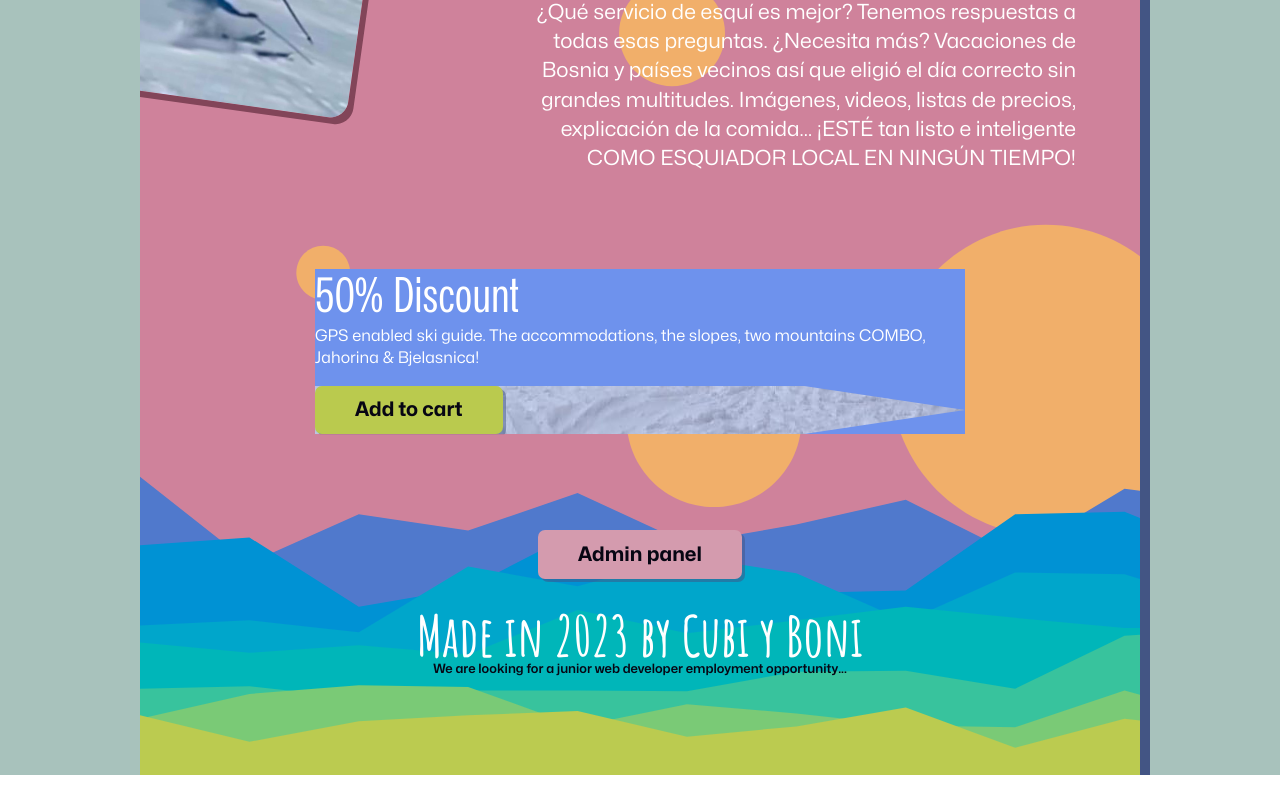
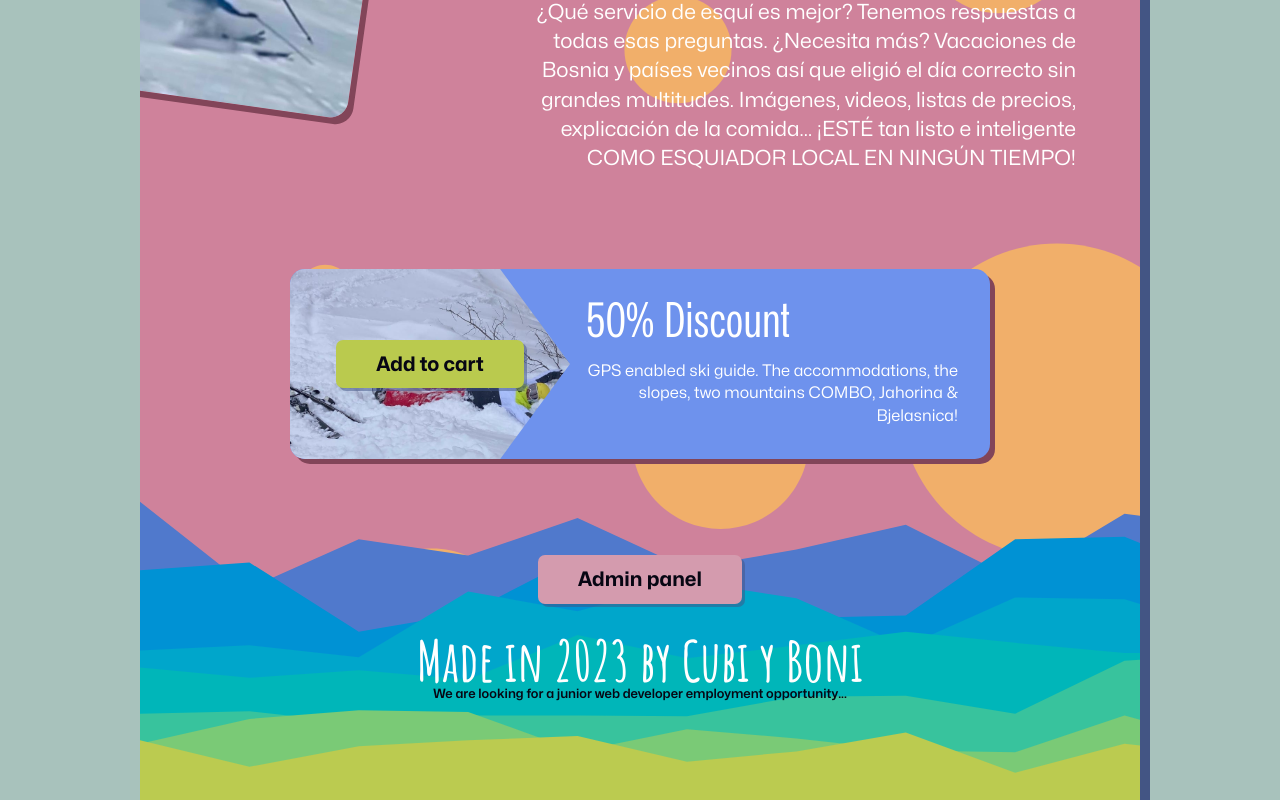
Before and after one commit to drkedrkedjon/sarajevo-tours-react, a React (Vite) app: page /products/1 in a window 1280 px wide. Shown: the part 1404-2204 px from the top of the page. Before the commit the page ends 2179 px from the top, so only its background shows below. Built offline with nearby package versions, Linux system fonts and the light colour scheme.

Commit message:
Banner Component finished

```diff
--- a/css-styles.css
+++ b/css-styles.css
@@ -157,6 +157,12 @@ meter {
 }
 .text-shadow-pink {
   text-shadow: 5px 5px 0px hsl(var(--shadow-pink));
+}
+.box-shadow-blue {
+  box-shadow: 5px 5px 0px hsl(var(--shadow-blue));
+}
+.box-shadow-pink {
+  box-shadow: 5px 5px 0px hsl(var(--shadow-pink));
 }
 
 /* ************************************** */
@@ -336,7 +342,6 @@ body,
 
 .hero-plate {
   background-color: hsl(var(--color-green));
-  box-shadow: 5px 5px 0 hsl(var(--shadow-pink));
   border-radius: 15px;
   transform: rotate(5deg);
   z-index: 10;
@@ -668,20 +673,69 @@ body,
 /* ************************************** */
 
 .banner-container {
-  max-width: min(90%, 650px);
+  max-width: min(90%, 700px);
   margin-inline: auto;
+  container-type: inline-size;
 }
 .banner-aside {
   display: flex;
   flex-direction: column;
   gap: 1rem;
+  border-radius: 15px;
+  overflow: hidden;
+  box-shadow: 5px 5px 0 hsl(var(--shadow-pink));
+}
+.banner-aside-blue {
+  background-color: hsl(var(--color-blue));
+  color: hsl(var(--color-white));
+}
+.banner-aside-white {
+  background-color: hsl(var(--color-white));
+  color: hsl(var(--color-black));
+}
+.banner-aside-text {
+  display: flex;
+  flex-direction: column;
+  justify-content: space-between;
+  text-align: center;
+  padding: 2rem;
 }
 .banner-aside h4 {
   font-size: 3rem;
   font-stretch: 75%;
+  line-height: 0.9;
 }
+
 .btn-img-container {
-  clip-path: polygon(0% 0%, 75% 0%, 100% 50%, 75% 100%, 0% 100%);
+  clip-path: polygon(0 25%, 50% 0, 100% 25%, 100% 100%, 0 100%);
+  display: grid;
+  place-content: center;
+  padding: 5rem 3rem 3rem;
+  background-position: bottom;
+  background-size: cover;
+}
+
+@container (min-width: 37rem) {
+  .banner-aside {
+    flex-direction: row-reverse;
+    gap: 0;
+  }
+  .banner-aside-text {
+    gap: 1rem;
+    flex: 3 1 0;
+    padding: 2rem 2rem 2rem 1rem;
+  }
+  .banner-aside-text h4 {
+    text-align: start;
+  }
+  .banner-aside-text p {
+    text-align: end;
+  }
+  .btn-img-container {
+    clip-path: polygon(0% 0%, 75% 0%, 100% 50%, 75% 100%, 0% 100%);
+    padding: 1rem;
+    flex: 2 1 0;
+  }
 }
 
 /* ************************************** */
--- a/src/components/Banner.jsx
+++ b/src/components/Banner.jsx
@@ -2,14 +2,12 @@
 import React from "react";
 
 export default function Banner({ bannerType }) {
+  // eslint-disable-next-line no-unused-vars
   const { color, title, description, imgUrl, productId } = bannerType;
   return (
     <div className="banner-container">
-      <aside
-        className="banner-aside"
-        style={{ backgroundColor: `hsl(var(--color-${color}))` }}
-      >
-        <div className="color-white">
+      <aside className={`banner-aside banner-aside-${color}`}>
+        <div className="banner-aside-text">
           <h4>{title}</h4>
           <p>{description}</p>
         </div>
@@ -17,7 +15,7 @@ export default function Banner({ bannerType }) {
           className="btn-img-container"
           style={{ backgroundImage: `url(${imgUrl})` }}
         >
-          <button className="btn btn-green">Add to cart</button>
+          <button className="btn btn-green color-black">Add to cart</button>
         </div>
       </aside>
     </div>
--- a/src/components/Hero.jsx
+++ b/src/components/Hero.jsx
@@ -5,7 +5,7 @@ export default function Hero() {
   return (
     <div className="hero-container">
       <div className="hero-grid">
-        <div className="hero-plate"></div>
+        <div className="hero-plate box-shadow-blue"></div>
         <div className="hero-text">
           <h2 className="ff-title color-white text-stroke">
             Best adventure gps guides in and around the city of:
--- a/src/components/HeroProduct.jsx
+++ b/src/components/HeroProduct.jsx
@@ -5,7 +5,7 @@ export default function HeroProduct({ title, text, price }) {
   return (
     <div className="hero-container">
       <div className="hero-grid">
-        <div className="hero-plate"></div>
+        <div className="hero-plate box-shadow-pink"></div>
         <div className="hero-text">
           <h2 className="ff-title color-white text-stroke">{text}</h2>
           <h2 className="ff-title color-blue text-stroke hero-text-title">
```
